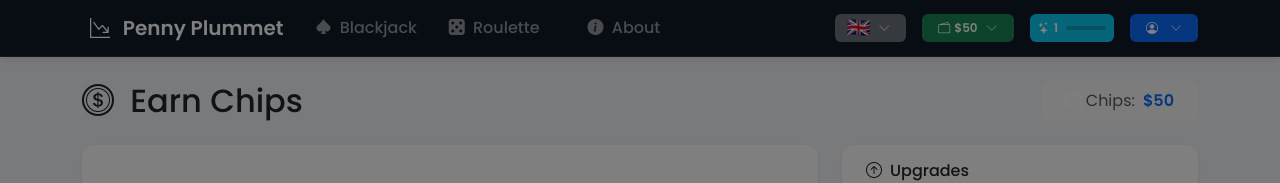
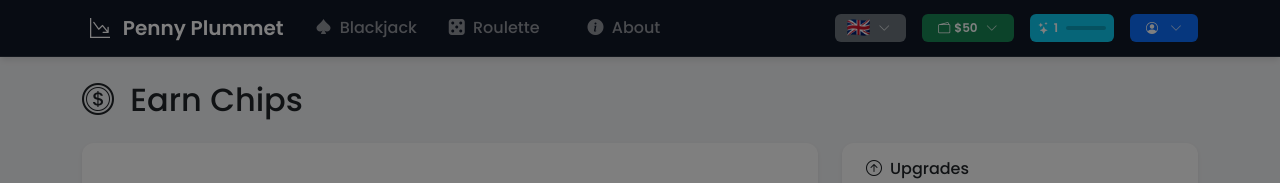
Before and after one commit to benceb2/penny-plummet, a Vue app: page /clicker in a window 1280 px wide. Shown: the top 183 px of the page. Built offline with nearby package versions, Linux system fonts and the light colour scheme.

Commit message:
remove showBalance from BaseLayout

```diff
--- a/src/components/layout/BaseLayout.vue
+++ b/src/components/layout/BaseLayout.vue
@@ -1,15 +1,10 @@
-<!-- BaseLayout.vue -->
 <script setup lang="ts">
-import { useUserStore } from '@/stores/userStore'
 
 defineProps<{
   title: string
   icon?: string
   fontawesomeIcon?: string
-  showBalance?: boolean
 }>()
-
-const userStore = useUserStore()
 </script>
 
 <template>
@@ -24,14 +19,6 @@ const userStore = useUserStore()
             <i v-if="fontawesomeIcon" :class="`fa ${fontawesomeIcon} me-2`"></i>
             {{ title }}
           </h2>
-          <div v-if="showBalance" class="d-flex gap-3 align-items-center">
-            <div class="bg-light text-white px-4 py-2 rounded-3">
-              <i class="bi bi-wallet2 me-1"></i>
-              <span class="text-muted me-2">Chips:</span>
-              <span class="text-primary fw-bold">{{ userStore.formattedChips }}</span>
-            </div>
-            <slot name="header-actions"></slot>
-          </div>
         </div>
       </div>
     </div>
--- a/src/views/BlackjackView.vue
+++ b/src/views/BlackjackView.vue
@@ -95,8 +95,7 @@ function canAdjustBet(multiplierStr: string) {
 <template>
   <BaseLayout
     :title="t('blackjack.title')"
-    icon="suit-spade-fill"
-    :showBalance="true">
+    icon="suit-spade-fill">
     <!-- Header Actions Slot -->
     <template #header-actions>
       <button
--- a/src/views/HomeView.vue
+++ b/src/views/HomeView.vue
@@ -29,8 +29,7 @@ const nearestAchievements = computed(() => {
 <template>
   <BaseLayout
     :title="welcomeTitle"
-    :fontawesome-icon="'fa fa-home'"
-    :showBalance="false">
+    :fontawesome-icon="'fa fa-home'">
 
     <!-- Quick Stats Overview -->
     <div class="card mb-4">
--- a/src/views/ProfileView.vue
+++ b/src/views/ProfileView.vue
@@ -75,8 +75,7 @@ watch([selectedCategory, hideCompleted], () => {
 <template>
   <BaseLayout
     title="Profile"
-    icon="person-circle"
-    :showBalance="false">
+    icon="person-circle">
 
     <!-- Level Progress Section -->
     <div class="card mb-4">
--- a/src/views/RouletteView.vue
+++ b/src/views/RouletteView.vue
@@ -84,8 +84,7 @@ watch([currentBetAmount, maxBetAmount], ([newBetAmount, newMaxAmount]) => {
 <template>
   <BaseLayout
     :title="t('roulette.title')"
-    icon="dice-5"
-    :showBalance="true">
+    icon="dice-5">
 
     <!-- Result Alert -->
     <GameResult
@@ -234,7 +233,7 @@ watch([currentBetAmount, maxBetAmount], ([newBetAmount, newMaxAmount]) => {
                                       <td colspan="2" class="text-end"><strong>{{
                                         t('roulette.gameControls.betting.table.total') }}</strong></td>
                                       <td class="text-end"><strong>{{ formatIntAsCurrency(gameStore.totalBet)
-                                          }}</strong>
+                                      }}</strong>
                                       </td>
                                     </tr>
                                   </tfoot>
--- a/src/views/TransactionsView.vue
+++ b/src/views/TransactionsView.vue
@@ -62,8 +62,7 @@ watch([selectedGame, selectedType], () => {
 <template>
   <BaseLayout
     title="Transaction History"
-    icon="clock-history"
-    :showBalance="true">
+    icon="clock-history">
 
     <!-- Stats Summary Card -->
     <div class="card mb-4">
```
